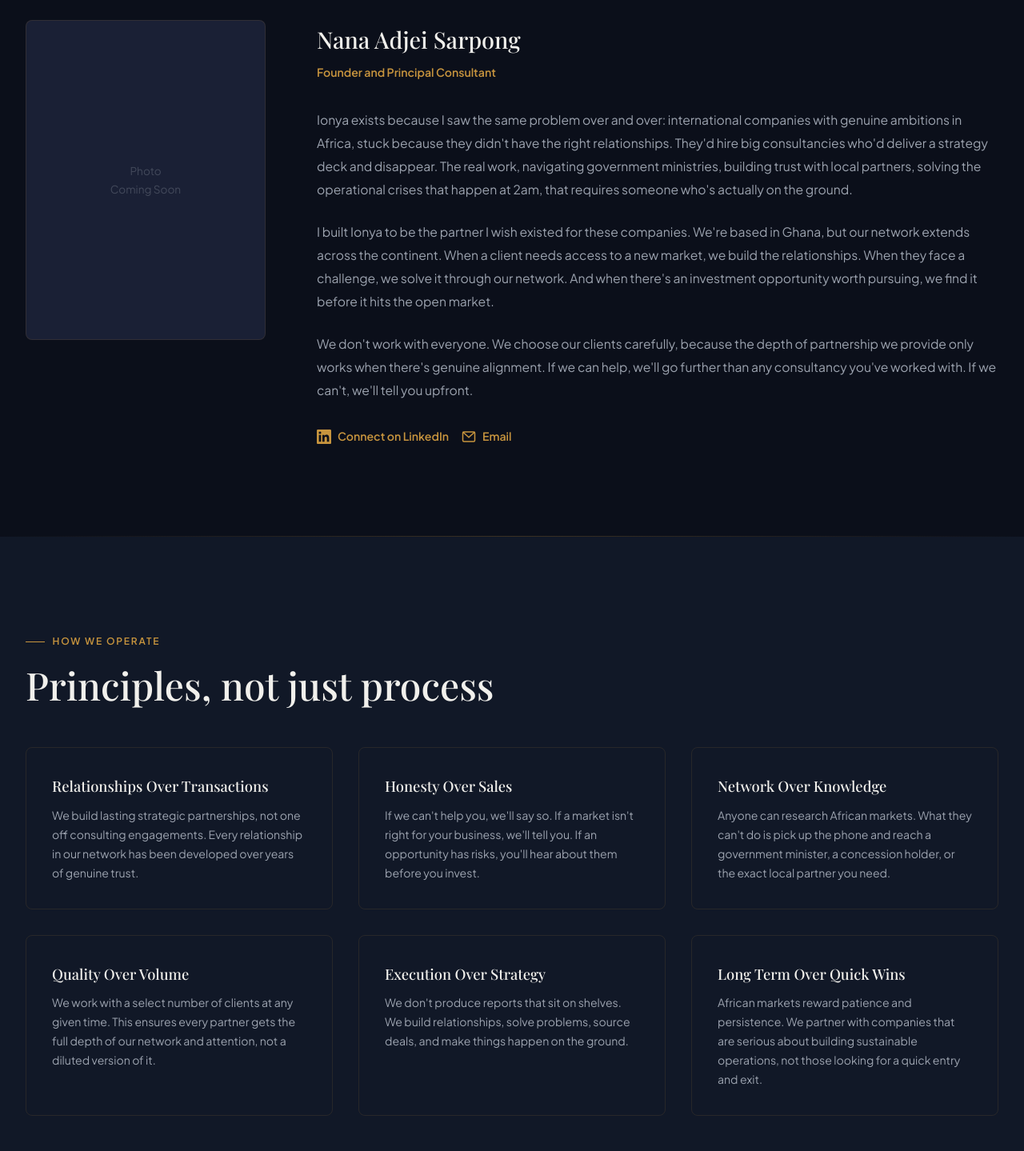
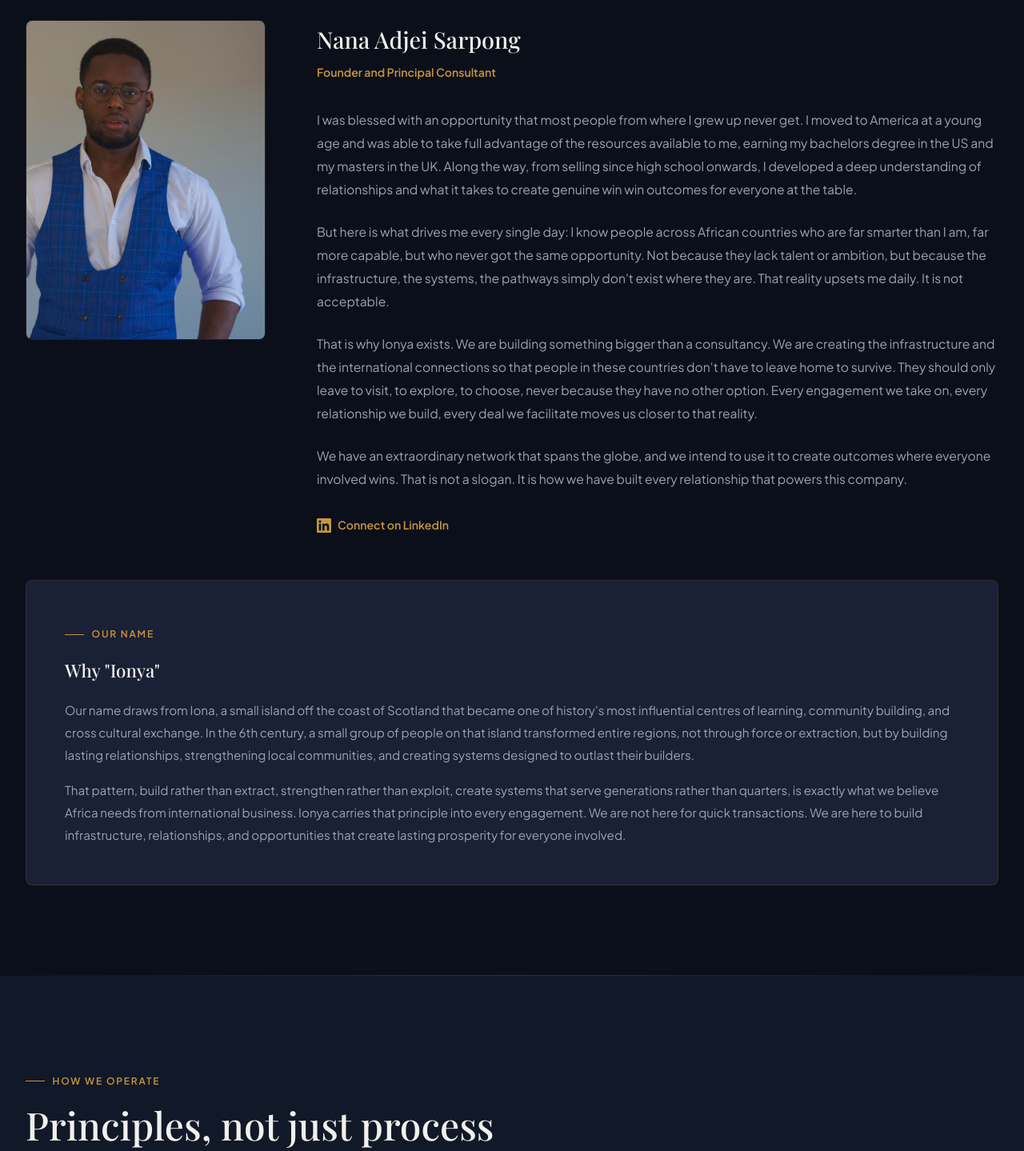
Before and after one commit to Ionya-lab/ionya-websiye, a plain HTML site: page about.html in a window 1280 px wide. Shown: the part 800-2239 px from the top of the page at 80% size. Drawn offline with nearby package versions, Linux system fonts and the light colour scheme; a web font is replaced by a local one.

Commit message:
Update about.html

```diff
--- a/about.html
+++ b/about.html
@@ -12,11 +12,11 @@
     <style>
         .founder-grid { display: grid; grid-template-columns: 300px 1fr; gap: 4rem; margin-top: 3.5rem; align-items: start; }
         .founder-photo {
-            width: 100%; aspect-ratio: 3/4; background: var(--bg-card);
+            width: 100%; aspect-ratio: 3/4;
             border: 1px solid var(--border); border-radius: 8px;
-            display: flex; align-items: center; justify-content: center;
-            color: var(--text-muted); font-size: 0.85rem; position: relative; overflow: hidden;
+            overflow: hidden;
         }
+        .founder-photo img { width: 100%; height: 100%; object-fit: cover; display: block; }
         .founder-content h3 { font-family: var(--font-display); font-size: 1.8rem; font-weight: 500; margin-bottom: 0.3rem; }
         .founder-title { color: var(--gold-primary); font-size: 0.88rem; font-weight: 600; margin-bottom: 2rem; }
         .founder-content p { color: var(--text-secondary); font-size: 0.98rem; line-height: 1.85; margin-bottom: 1.5rem; }
@@ -27,6 +27,13 @@
             font-size: 0.88rem; font-weight: 600; transition: color 0.3s ease;
         }
         .founder-link:hover { color: var(--gold-light); }
+        .name-story {
+            margin-top: 3.5rem; padding: 3rem;
+            background: var(--bg-card); border: 1px solid var(--border); border-radius: 8px;
+        }
+        .name-story h3 { font-family: var(--font-display); font-size: 1.4rem; font-weight: 500; margin-bottom: 1rem; }
+        .name-story p { font-size: 0.95rem; color: var(--text-secondary); line-height: 1.85; margin-bottom: 1rem; }
+        .name-story p:last-child { margin-bottom: 0; }
         .values-grid { display: grid; grid-template-columns: repeat(3, 1fr); gap: 2rem; margin-top: 3rem; }
         .value-card { padding: 2rem; border: 1px solid var(--border); border-radius: 8px; }
         .value-card h4 { font-family: var(--font-display); font-size: 1.15rem; font-weight: 500; margin-bottom: 0.6rem; }
@@ -77,26 +84,30 @@
         </div>
         <div class="founder-grid reveal">
             <div class="founder-photo">
-                <!-- Replace with: <img src="your-photo.jpg" alt="Nana Adjei Sarpong" style="width:100%;height:100%;object-fit:cover;"> -->
-                <span style="text-align:center;padding:1rem;opacity:0.5">Photo<br>Coming Soon</span>
+                <img src="nana-photo.jpg" alt="Nana Adjei Sarpong, Founder of Ionya">
             </div>
             <div class="founder-content">
                 <h3>Nana Adjei Sarpong</h3>
                 <div class="founder-title">Founder and Principal Consultant</div>
-                <p>Ionya exists because I saw the same problem over and over: international companies with genuine ambitions in Africa, stuck because they didn't have the right relationships. They'd hire big consultancies who'd deliver a strategy deck and disappear. The real work, navigating government ministries, building trust with local partners, solving the operational crises that happen at 2am, that requires someone who's actually on the ground.</p>
-                <p>I built Ionya to be the partner I wish existed for these companies. We're based in Ghana, but our network extends across the continent. When a client needs access to a new market, we build the relationships. When they face a challenge, we solve it through our network. And when there's an investment opportunity worth pursuing, we find it before it hits the open market.</p>
-                <p>We don't work with everyone. We choose our clients carefully, because the depth of partnership we provide only works when there's genuine alignment. If we can help, we'll go further than any consultancy you've worked with. If we can't, we'll tell you upfront.</p>
+                <p>I was blessed with an opportunity that most people from where I grew up never get. I moved to America at a young age and was able to take full advantage of the resources available to me, earning my bachelors degree in the US and my masters in the UK. Along the way, from selling since high school onwards, I developed a deep understanding of relationships and what it takes to create genuine win win outcomes for everyone at the table.</p>
+                <p>But here is what drives me every single day: I know people across African countries who are far smarter than I am, far more capable, but who never got the same opportunity. Not because they lack talent or ambition, but because the infrastructure, the systems, the pathways simply don't exist where they are. That reality upsets me daily. It is not acceptable.</p>
+                <p>That is why Ionya exists. We are building something bigger than a consultancy. We are creating the infrastructure and the international connections so that people in these countries don't have to leave home to survive. They should only leave to visit, to explore, to choose, never because they have no other option. Every engagement we take on, every relationship we build, every deal we facilitate moves us closer to that reality.</p>
+                <p>We have an extraordinary network that spans the globe, and we intend to use it to create outcomes where everyone involved wins. That is not a slogan. It is how we have built every relationship that powers this company.</p>
                 <div class="founder-links">
                     <a href="https://www.linkedin.com/in/nana-adjei-sarpong" target="_blank" class="founder-link">
                         <svg width="18" height="18" viewBox="0 0 24 24" fill="currentColor"><path d="M20.447 20.452h-3.554v-5.569c0-1.328-.027-3.037-1.852-3.037-1.853 0-2.136 1.445-2.136 2.939v5.667H9.351V9h3.414v1.561h.046c.477-.9 1.637-1.85 3.37-1.85 3.601 0 4.267 2.37 4.267 5.455v6.286zM5.337 7.433a2.062 2.062 0 01-2.063-2.065 2.064 2.064 0 112.063 2.065zm1.782 13.019H3.555V9h3.564v11.452zM22.225 0H1.771C.792 0 0 .774 0 1.729v20.542C0 23.227.792 24 1.771 24h20.451C23.2 24 24 23.227 24 22.271V1.729C24 .774 23.2 0 22.222 0h.003z"/></svg>
                         Connect on LinkedIn
                     </a>
-                    <a href="mailto:Ionyatechnologies@gmail.com" class="founder-link">
-                        <svg width="18" height="18" viewBox="0 0 24 24" fill="none" stroke="currentColor" stroke-width="2"><rect x="2" y="4" width="20" height="16" rx="2"/><path d="M22 4L12 13 2 4"/></svg>
-                        Email
-                    </a>
                 </div>
             </div>
+        </div>
+
+        <!-- NAME STORY -->
+        <div class="name-story reveal">
+            <div class="section-label">Our Name</div>
+            <h3>Why "Ionya"</h3>
+            <p>Our name draws from Iona, a small island off the coast of Scotland that became one of history's most influential centres of learning, community building, and cross cultural exchange. In the 6th century, a small group of people on that island transformed entire regions, not through force or extraction, but by building lasting relationships, strengthening local communities, and creating systems designed to outlast their builders.</p>
+            <p>That pattern, build rather than extract, strengthen rather than exploit, create systems that serve generations rather than quarters, is exactly what we believe Africa needs from international business. Ionya carries that principle into every engagement. We are not here for quick transactions. We are here to build infrastructure, relationships, and opportunities that create lasting prosperity for everyone involved.</p>
         </div>
     </div>
 </section>
@@ -112,28 +123,28 @@
         </div>
         <div class="values-grid">
             <div class="value-card reveal">
+                <h4>Build, Don't Extract</h4>
+                <p>Every engagement should leave communities, partners, and markets stronger than we found them. We choose clients and projects that create lasting value, not just short term returns.</p>
+            </div>
+            <div class="value-card reveal">
+                <h4>Win Win or No Deal</h4>
+                <p>We have built our entire network on mutually beneficial relationships. If a deal doesn't work for everyone at the table, it doesn't work for us. This is how trust is built and sustained.</p>
+            </div>
+            <div class="value-card reveal">
                 <h4>Relationships Over Transactions</h4>
-                <p>We build lasting strategic partnerships, not one off consulting engagements. Every relationship in our network has been developed over years of genuine trust.</p>
+                <p>We build lasting strategic partnerships, not one off consulting engagements. Every relationship in our network has been developed over years of genuine trust and delivered results.</p>
             </div>
             <div class="value-card reveal">
                 <h4>Honesty Over Sales</h4>
                 <p>If we can't help you, we'll say so. If a market isn't right for your business, we'll tell you. If an opportunity has risks, you'll hear about them before you invest.</p>
             </div>
             <div class="value-card reveal">
-                <h4>Network Over Knowledge</h4>
-                <p>Anyone can research African markets. What they can't do is pick up the phone and reach a government minister, a concession holder, or the exact local partner you need.</p>
-            </div>
-            <div class="value-card reveal">
-                <h4>Quality Over Volume</h4>
-                <p>We work with a select number of clients at any given time. This ensures every partner gets the full depth of our network and attention, not a diluted version of it.</p>
+                <h4>Generational Thinking</h4>
+                <p>We partner with companies that are serious about building sustainable operations, not those looking for a quick entry and exit. African markets reward patience, persistence, and commitment.</p>
             </div>
             <div class="value-card reveal">
                 <h4>Execution Over Strategy</h4>
-                <p>We don't produce reports that sit on shelves. We build relationships, solve problems, source deals, and make things happen on the ground.</p>
-            </div>
-            <div class="value-card reveal">
-                <h4>Long Term Over Quick Wins</h4>
-                <p>African markets reward patience and persistence. We partner with companies that are serious about building sustainable operations, not those looking for a quick entry and exit.</p>
+                <p>We don't produce reports that sit on shelves. We build relationships, solve problems, source deals, and make things happen on the ground. Results, not documents.</p>
             </div>
         </div>
     </div>
@@ -152,18 +163,18 @@
         <div class="geo-grid">
             <div class="geo-tier reveal">
                 <div class="geo-tier-label">Tier 1: Deep Networks</div>
-                <h4>Ghana — Primary Base</h4>
-                <p>Direct government ministry relationships. Established networks across mining, energy, healthcare, and business sectors. On ground operational support and rapid due diligence capability.</p>
+                <h4>Ghana</h4>
+                <p>Our primary base of operations with deep relationships across government, industry, and business. Direct access to decision makers across all seven of our target sectors, from energy and healthcare to agriculture and infrastructure.</p>
                 <div class="geo-countries">
                     <span class="tag-pill">Accra</span>
-                    <span class="tag-pill">Mining Regions</span>
-                    <span class="tag-pill">Government Ministries</span>
+                    <span class="tag-pill">Government Relations</span>
+                    <span class="tag-pill">All Target Industries</span>
                 </div>
             </div>
             <div class="geo-tier reveal">
                 <div class="geo-tier-label">Tier 2: Active Networks</div>
                 <h4>Key African Markets</h4>
-                <p>Strong networks with active sourcing capabilities. Proper risk assessment for every opportunity we present.</p>
+                <p>Strong networks with active sourcing capabilities across multiple industries. Proper risk assessment for every opportunity we present.</p>
                 <div class="geo-countries">
                     <span class="tag-pill">Mozambique</span>
                     <span class="tag-pill">Botswana</span>
```
